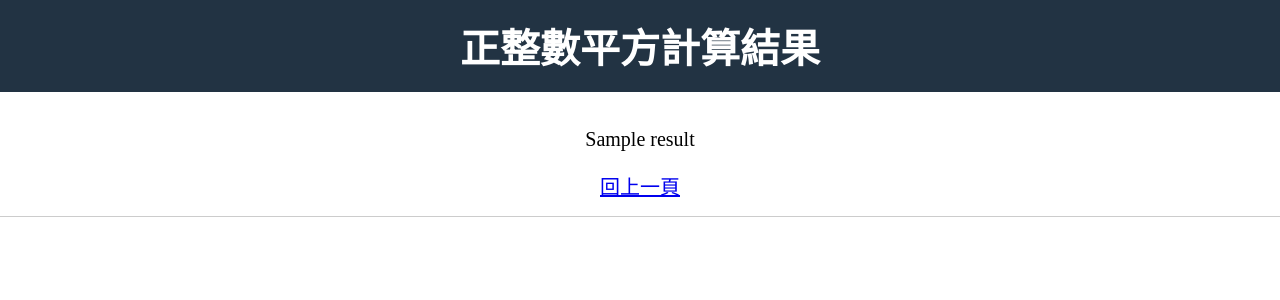
After one commit to clergyyyyy/Bootcamp-Stage-1, a FastAPI app: template Week4/templates/square.html in a window 1280 px wide. The commit adds this page. Shown: the top 300 px of the page. Run offline with FastAPI, Linux system fonts and the light colour scheme; the template is opened without the code that fills it: most values are stand-ins (such as "Sample title", 1, 10 or a date in 2020).

Commit message:
Update /signin and /square

```diff
--- a/Week4/main.py
+++ b/Week4/main.py
@@ -22,7 +22,7 @@ async def home(request: Request):
         return RedirectResponse(url="/member")
     return templates.TemplateResponse("index.html", {"request": request})
 
-@app.post("/api/signin")
+@app.post("/signin")
 async def checkAccount(request: Request, account: str = Form(...), password: str = Form(...)):
     if account == "test" and password == "test":
         request.session["signed_in"] = True #SIGNED-IN state to TRUE
@@ -46,6 +46,14 @@ async def error(request: Request, message:str = "帳號、或密碼輸入錯誤"
         "error.html", {"request": request, "message": message}
     )
 
+@app.get("/square")
+def get_square(request: Request, integer: Annotated[int, Query]):
+    result = integer * integer
+    return templates.TemplateResponse(
+        "square.html",
+        {"request": request, "result": result}
+    )
+
 @app.exception_handler(404)
 async def not_found_handler(request: Request, exc):
     return RedirectResponse(url="/")
--- a/Week4/static/script.js
+++ b/Week4/static/script.js
@@ -7,3 +7,14 @@ function verifyCheckbox(event) {
     }
     return true;
 }
+
+function verifyPositiveInteger(event) {
+    let inputValue = document.getElementById("integer").value;
+    let floatValue = parseFloat(inputValue);
+    if (Number.isNaN(floatValue) || floatValue < 1 || !Number.isInteger(floatValue)) {
+        alert("請輸入大於0的正整數");
+        event.preventDefault();
+        return false;
+    }
+    return true;
+}
--- /dev/null
+++ b/Week4/templates/square.html
@@ -0,0 +1,15 @@
+{% extends "base.html" %}
+
+{% block title %}正整數平方計算結果{% endblock %}
+
+{% block content %}
+    <header>
+        <h1>正整數平方計算結果</h1>
+    </header>
+    <div class="msg">
+        <p>
+            {{ result }}
+        </p>
+        <a href="/">回上一頁</a>
+    </div>
+{% endblock %}
```
Also changed, not shown: Week4/templates/index.html (+11 -1 lines).
